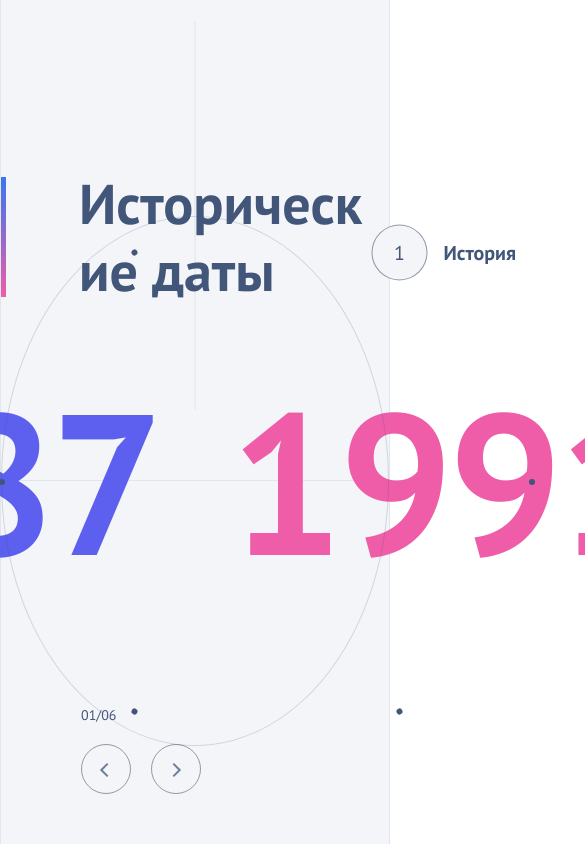
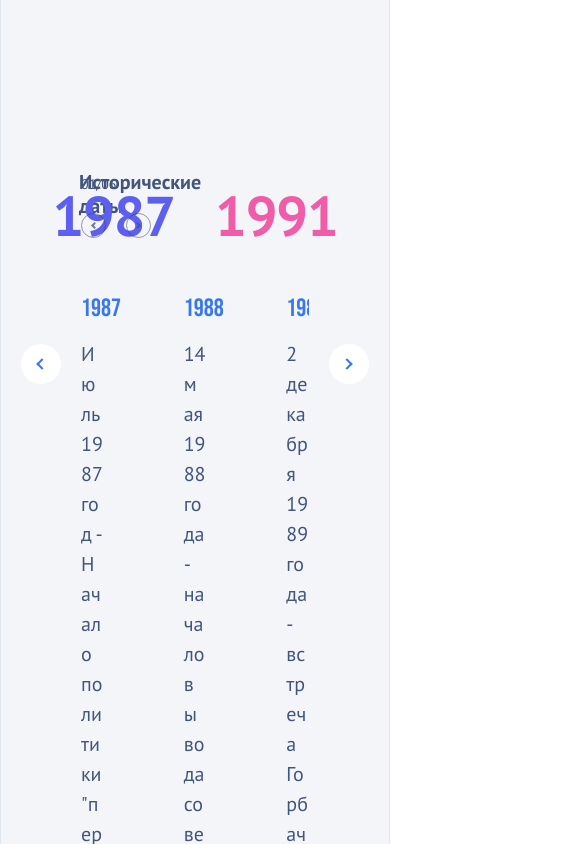
Before and after one commit to LDS196/test-slider, a React (Create React App) app: page / in a window 390 px wide. Shown: the top 844 px of the page, 585 px wide, since content can reach past the window. Built offline with nearby package versions, Linux system fonts and the light colour scheme.

Commit message:
feat: add media queries

```diff
--- a/src/components/Control/Control.module.scss
+++ b/src/components/Control/Control.module.scss
@@ -11,7 +11,10 @@
     width: 50px;
     border: 1px solid $colorSmallRound;
     border-radius: 50%;
-
+    @media screen and (max-width: 550px)  {
+      height: 25px;
+      width: 25px;
+    }
   }
 
   button::after {
@@ -19,11 +22,11 @@
     position: absolute;
     z-index: 11;
     display: block;
-    width: 10px;
-    height: 10px;
+    width: 5px;
+    height: 5px;
     border-top: 2px solid $colorLineHover;
     border-left: 2px solid $colorLineHover;
-    top: 20px;
+    top: 9px;
 
   }
   button:hover {
@@ -38,11 +41,11 @@
 
 
 .buttonNext::after {
-  left: 17px;
+  left: 8px;
   transform: rotate(135deg);
 }
 
 .buttonPrev::after {
-  left: 20px;
+  left: 10px;
   transform: rotate(-45deg);
 }
--- a/src/components/Date/Date.module.scss
+++ b/src/components/Date/Date.module.scss
@@ -5,10 +5,26 @@
   font-weight: 700;
   line-height: 160px;
   letter-spacing: -4px;
+  @media screen and (max-width: 1024px)  {
+    font-size: 130px;
+    line-height: 160px;
+  }
+  @media screen and (max-width: 768px)  {
+    font-size: 80px;
+    line-height: 160px;
+  }
+  @media screen and (max-width: 550px)  {
+    font-size: 56px;
+    line-height: normal;
+    letter-spacing: -1.12px;
+  }
 }
 .startDate{
   color: $colorDatePurple;
   margin-right: 70px;
+  @media screen and (max-width: 550px)  {
+    margin-right:40px;
+  }
 }
 .endDate{
   color: $colorDatePink;
--- a/src/components/Period/Period.module.scss
+++ b/src/components/Period/Period.module.scss
@@ -9,12 +9,16 @@
   position: relative;
   padding-top: 215px;
   padding-bottom: 104px;
+
 }
 
 .lineGradient {
   position: absolute;
   top: 177px;
   left: 0;
+  @media screen and (max-width: 550px)  {
+   display: none;
+  }
 }
 
 .line {
@@ -22,10 +26,22 @@
   height: 1px;
   position: absolute;
   top: 480px;
+  background-color: $colorLine;
+  @media screen and (max-width: 550px)  {
+    display: none;
+  }
 }
 
 .lineVertical {
-  transform: rotate(90deg);
+  border-left: 1px solid $colorLine ;
+  height: 100%;
+  position: absolute;
+  left: 50%;
+  margin-left: -0.5px;
+  top: 0;
+  @media screen and (max-width: 550px)  {
+    display: none;
+  }
 }
 
 .title {
--- a/src/components/Period/Period.tsx
+++ b/src/components/Period/Period.tsx
@@ -11,10 +11,8 @@ const Period = () => {
 
     <div className={s.container}>
       <div className={s.line}>
-        <Line/>
       </div>
       <div className={s.lineVertical}>
-        <Line/>
       </div>
       <div className={s.lineGradient}>
         <LineGradient/>
--- a/src/components/Round/Round.module.scss
+++ b/src/components/Round/Round.module.scss
@@ -12,9 +12,7 @@
   margin-top: -40px;
   margin-bottom: 56px;
 }
-.wrapperSlider {
 
-}
 .date {
   position: absolute;
 }
@@ -25,7 +23,9 @@
   border-radius: 50%;
   border: 1px solid $colorRound;
   position: relative;
-
+  @media screen and (max-width: 550px) {
+    display: none
+  }
 }
 
 .block {
--- a/src/components/Round/Round.tsx
+++ b/src/components/Round/Round.tsx
@@ -111,12 +111,8 @@ const Round = () => {
                  setPrevPeriod={setPrevPeriod}/>
       </div>
 
-      <div className={s.wrapperSlider}>
+
         <Slider events={events}/>
-      </div>
-
-
-
 
     </div>
   );
--- a/src/components/Slider/Slider.tsx
+++ b/src/components/Slider/Slider.tsx
@@ -19,7 +19,8 @@ type Props = {
 
 
 const Slider = ({events}: Props) => {
-
+  const swiper = useSwiper();
+  console.log(swiper)
 
   const slides = events.map(event => <SwiperSlide key={event.id}>
     <SlideItem date={event.date} description={event.description}/>
@@ -35,7 +36,7 @@ const Slider = ({events}: Props) => {
         spaceBetween={80}
         slidesPerView={3}
         // navigation
-
+        breakpoints
         onSwiper={(swiper) => console.log(swiper.activeIndex)}
         onSlideChange={() => console.log('slide change')}
       >
--- a/src/components/Title/Title.module.scss
+++ b/src/components/Title/Title.module.scss
@@ -8,4 +8,14 @@
   max-width: 353px;
   word-break: break-word;
   color:$colorText;
+  @media screen and (max-width: 1024px)  {
+    font-size: 38px;
+    max-width: 250px;
+    line-height: 120%;
+  }
+  @media screen and (max-width: 768px)  {
+    font-size: 20px;
+    max-width: 123px;
+    line-height: 120%;
+  }
 }
```
